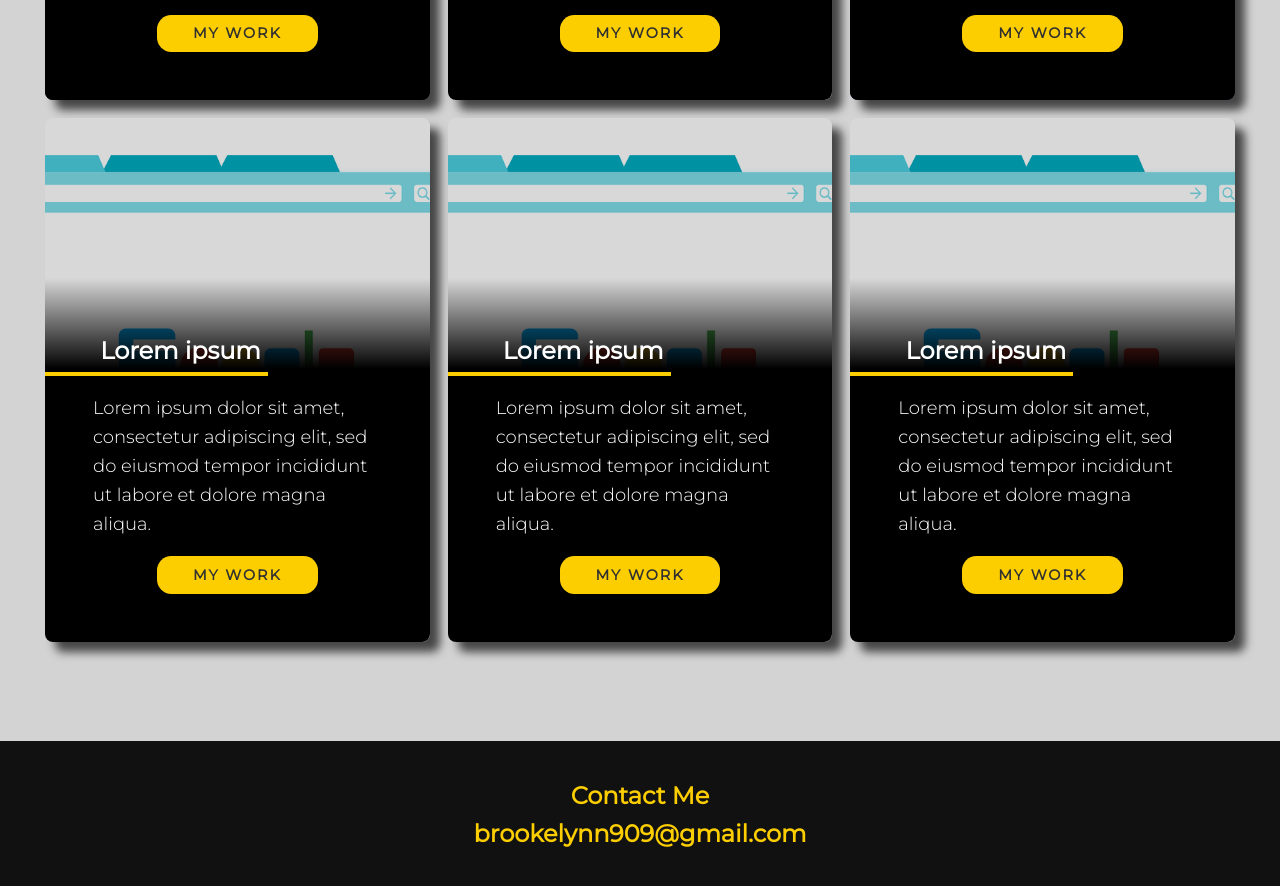
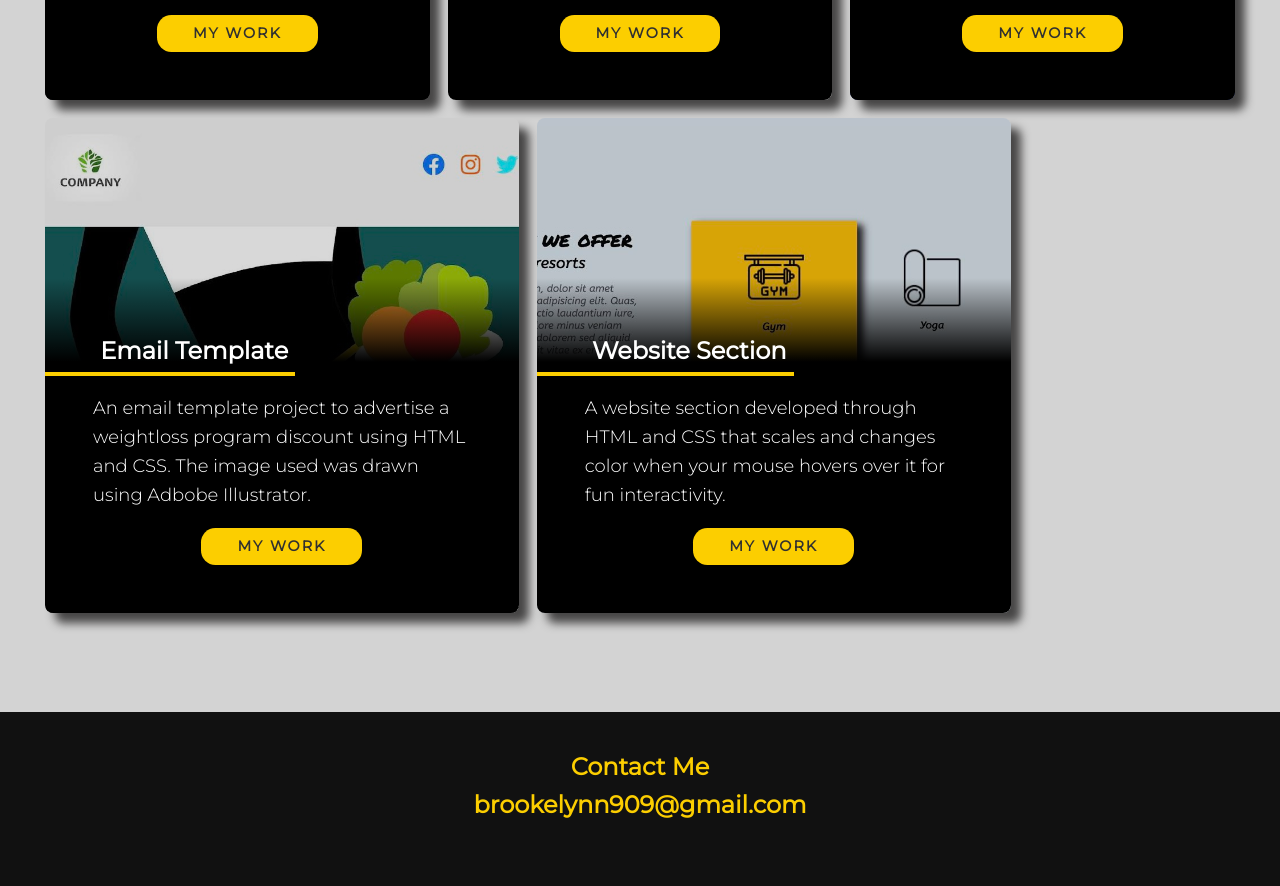
Before and after one commit to sbrookelynn/My-current-portfolio, a plain HTML site: page index.html in a window 1280 px wide. Shown: the part 1322-2208 px from the top of the page. Drawn offline with Linux system fonts and the light colour scheme.

Commit message:
images added

```diff
--- a/index.html
+++ b/index.html
@@ -86,36 +86,27 @@
         </div>
       </div>
 
-    <div class="card" style="background-image: url(images/browser.jpg.png);">
+    <div class="card" style="background-image: url(images/email-template.jpg);">
       <div class="card-content">
-        <h2 class="card-title">Lorem ipsum</h2>
-          <p class="card-body">Lorem ipsum dolor sit amet, consectetur adipiscing elit, sed do eiusmod
-            tempor incididunt ut labore et dolore magna aliqua.
+        <h2 class="card-title">Email Template</h2>
+          <p class="card-body"> An email template project to advertise a weightloss program discount using HTML and CSS. The image used was
+            drawn using Adbobe Illustrator.
           </p>
         <a href="#" class="card-btn">My Work</a>
       </div>
     </div>
 
-    <div class="card" style="background-image: url(images/browser.jpg.png);">
+    <div class="card" style="background-image: url(images/hover-section.jpg);">
       <div class="card-content">
-        <h2 class="card-title">Lorem ipsum</h2>
-          <p class="card-body">Lorem ipsum dolor sit amet, consectetur adipiscing elit, sed do eiusmod
-            tempor incididunt ut labore et dolore magna aliqua.
+        <h2 class="card-title">Website Section</h2>
+          <p class="card-body">A website section developed through HTML and CSS that scales and changes color when your mouse hovers over it for
+            fun interactivity.
+
           </p>
-        <a href="#" class="card-btn">My Work</a>
+        <a href="https://github.com/sbrookelynn/hover-section.git" class="card-btn">My Work</a>
       </div>
     </div>
 
-
-    <div class="card" style="background-image: url(images/browser.jpg.png);">
-      <div class="card-content">
-        <h2 class="card-title">Lorem ipsum</h2>
-          <p class="card-body">Lorem ipsum dolor sit amet, consectetur adipiscing elit, sed do eiusmod
-            tempor incididunt ut labore et dolore magna aliqua.
-          </p>
-        <a href="#" class="card-btn">My Work</a>
-      </div>
-    </div>
 
    </div>
   </section>
```
Also changed, not shown: images/email-template.jpg (added), images/hover-section.jpg (added).
